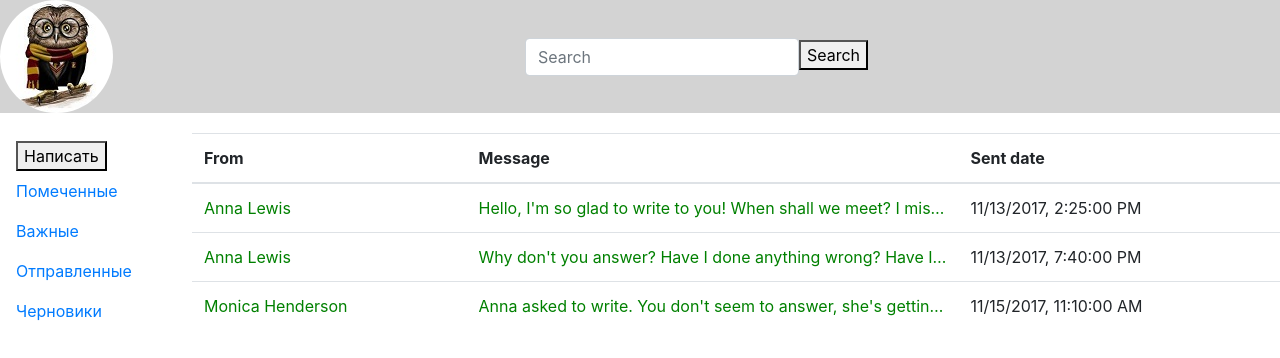
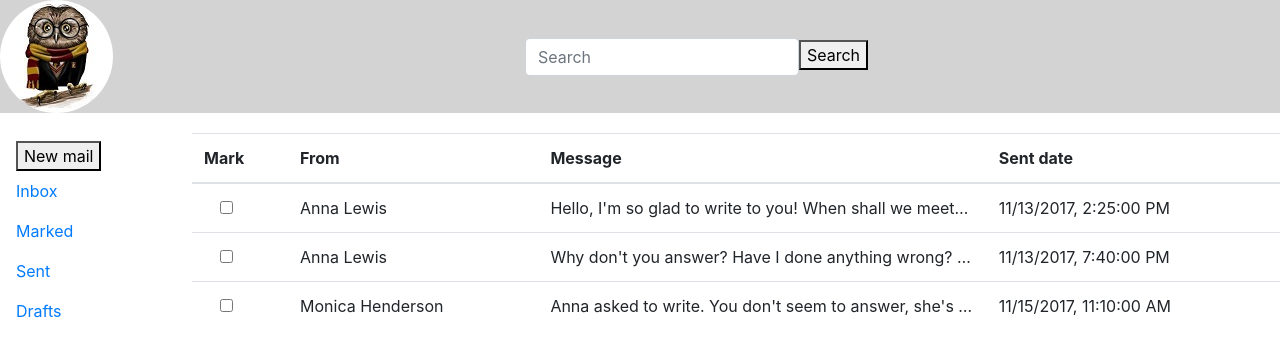
Before and after one commit to OlgaKuksa/Ang2, an Angular app: page / in a window 1280 px wide. Shown: the top 358 px of the page. Built offline with nearby package versions, Linux system fonts and the light colour scheme.

Commit message:
some style fixes, added checkboxes to mark, added properties to Message class

```diff
--- a/src/app/classes/message.ts
+++ b/src/app/classes/message.ts
@@ -6,4 +6,6 @@ export class Message {
   }[];
   raw: string;
   internalDate: Date;
+  folder: string;
+  isMarked: boolean = false;
 }
--- a/src/app/mail/mail.component.css
+++ b/src/app/mail/mail.component.css
@@ -9,5 +9,4 @@
   white-space: nowrap;
   overflow: hidden;
   text-overflow: ellipsis;
-  color: green;
 }
--- a/src/app/mail/mail.component.html
+++ b/src/app/mail/mail.component.html
@@ -1,12 +1,15 @@
-<div class="mailArea">
+<div class="mailArea" *ngIf="messages.length>0; else no_res_found">
   <table class="table table-hover">
     <thead>
+      <th scope="col">Mark</th>
       <th scope="col">From</th>
       <th scope="col">Message</th>
       <th scope="col">Sent date</th>
     </thead>
     <tbody>
       <tr *ngFor="let message of messages">
+        <td class="text-center">
+          <input type="checkbox" class="form-check-input" /> </td>
         <td class="truncatedText">{{message.headers[0].name}}</td>
         <td class="truncatedText">{{message.raw}}</td>
         <td>{{message.internalDate.toLocaleString()}}</td>
@@ -14,3 +17,9 @@
     </tbody>
   </table>
 </div>
+
+<ng-template #no_res_found>
+  <div>
+    Sorry, there are no messages to display yet.
+  </div>
+</ng-template>
--- a/src/app/services/mockMessages.ts
+++ b/src/app/services/mockMessages.ts
@@ -1,6 +1,8 @@
 import { Message } from "../classes/message";
 
-export const mockMessages: Message[] = [
+export const mockMessages: Message[] =
+  //[];
+  [
     {
       id: "1",
       headers: [
@@ -13,7 +15,8 @@ export const mockMessages: Message[] = [
     When shall we meet? I miss you so much!
     xxx
     Anna`,
-    internalDate: new Date(2017, 10, 13, 14, 25)
+      internalDate: new Date(2017, 10, 13, 14, 25),
+      folder: "inbox"
     },
     {
       id: "2",
@@ -31,7 +34,8 @@ export const mockMessages: Message[] = [
     xxx
     Anna
     `,
-    internalDate: new Date(2017, 10, 13, 19, 40)
+      internalDate: new Date(2017, 10, 13, 19, 40),
+      folder: "inbox"
     },
     {
       id: "3",
@@ -43,6 +47,7 @@ export const mockMessages: Message[] = [
       ],
       raw:
         "Anna asked to write. You don't seem to answer, she's getting nervous. Don't ignore her.",
-    internalDate: new Date(2017, 10, 15, 11, 10)
+      internalDate: new Date(2017, 10, 15, 11, 10),
+      folder: "inbox"
     }
   ];
--- a/src/app/shared/leftmenu/leftmenu.component.html
+++ b/src/app/shared/leftmenu/leftmenu.component.html
@@ -1,17 +1,17 @@
 <div class="menuArea navbar navbar-default">
-  <button>Написать</button>
+  <button>New mail</button>
   <ul class="navbar-nav mr-auto">
     <li class="nav-item">
-      <a class="nav-link" href="#">Помеченные</a>
+      <a class="nav-link" href="#">Inbox</a>
     </li>
     <li class="nav-item">
-      <a class="nav-link" href="#">Важные</a>
+      <a class="nav-link" href="#">Marked</a>
     </li>
     <li class="nav-item">
-      <a class="nav-link" href="#">Отправленные</a>
+      <a class="nav-link" href="#">Sent</a>
     </li>
     <li class="nav-item">
-      <a class="nav-link" href="#">Черновики</a>
+      <a class="nav-link" href="#">Drafts</a>
     </li>
   </ul>
 </div>
```
Lines whose indentation alone changed are shown as unchanged.
